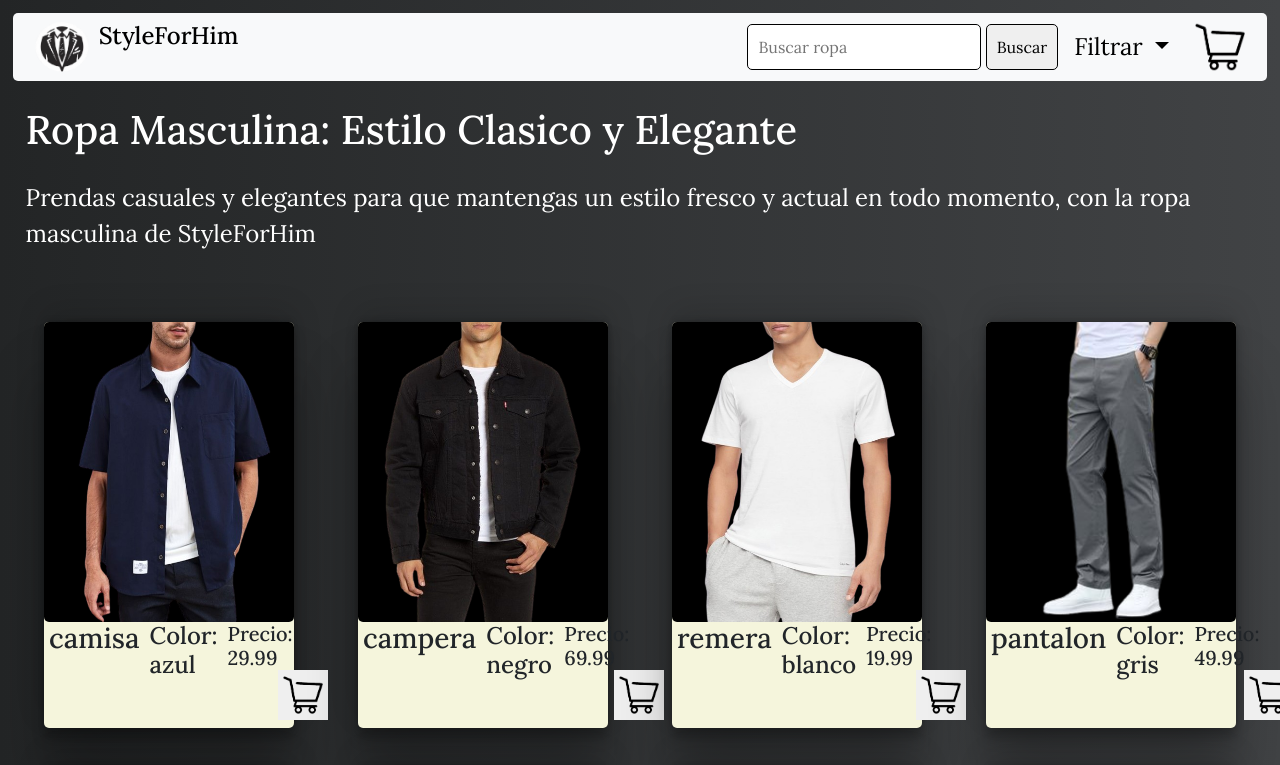
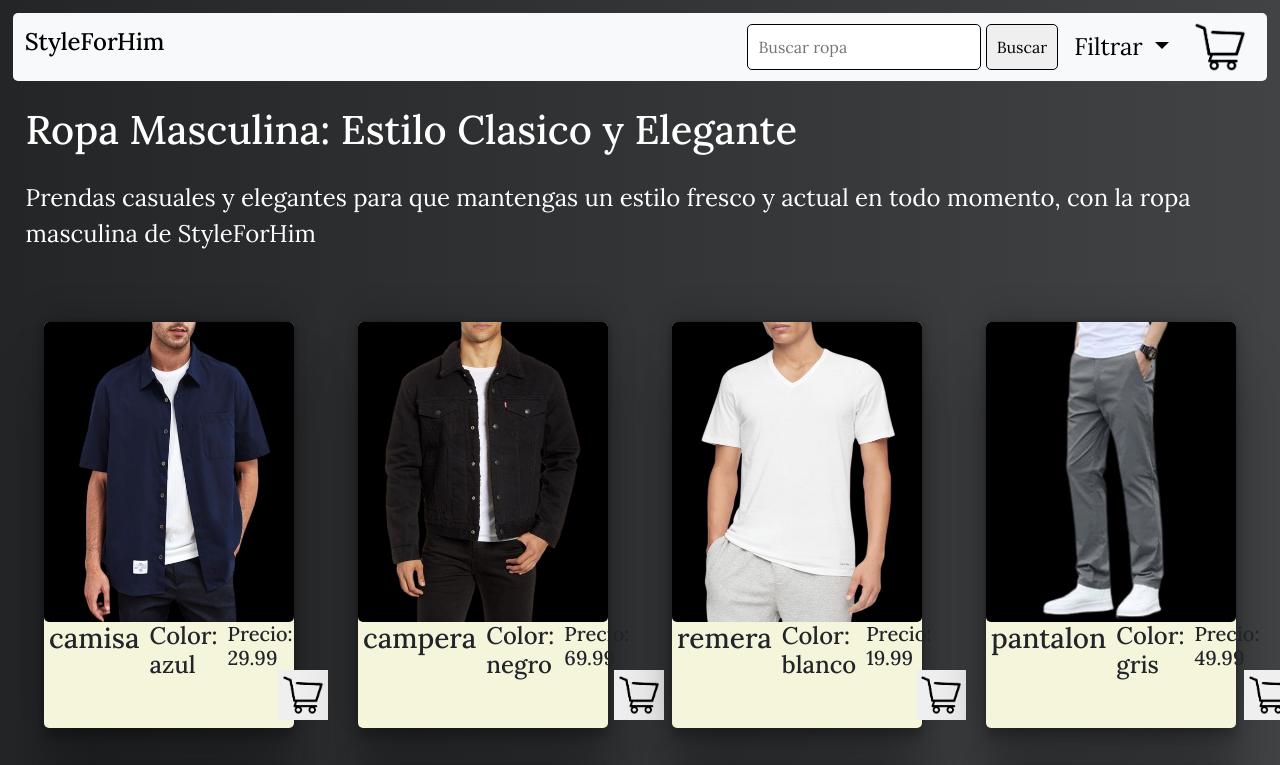
Before and after one commit to ThiagoNGM/Entrega-JS, a plain HTML site: page index.html in a window 1280 px wide. Shown: the top 765 px of the page. Drawn offline with nearby package versions, Linux system fonts and the light colour scheme; some packages are replaced by stand-ins of ours; a script that the page names is missing.

Commit message:
solicione un error de visualizacion

```diff
--- a/index.html
+++ b/index.html
@@ -28,9 +28,6 @@
           </button>
           <div class="collapse navbar-collapse" id="navbarSupportedContent">
             <ul class="navbar-nav me-auto mb-2 mb-lg-0">
-              <li class="nav-item">
-                <img class="navImg" src="./fotos/logo.png" alt="Logo de la Pagina" />
-              </li>
               <li>
                 <h1 class="boton">StyleForHim</h1>
               </li>
```
Also changed, not shown: fotos/fondoPaginaPrincipal.jpg (deleted).
